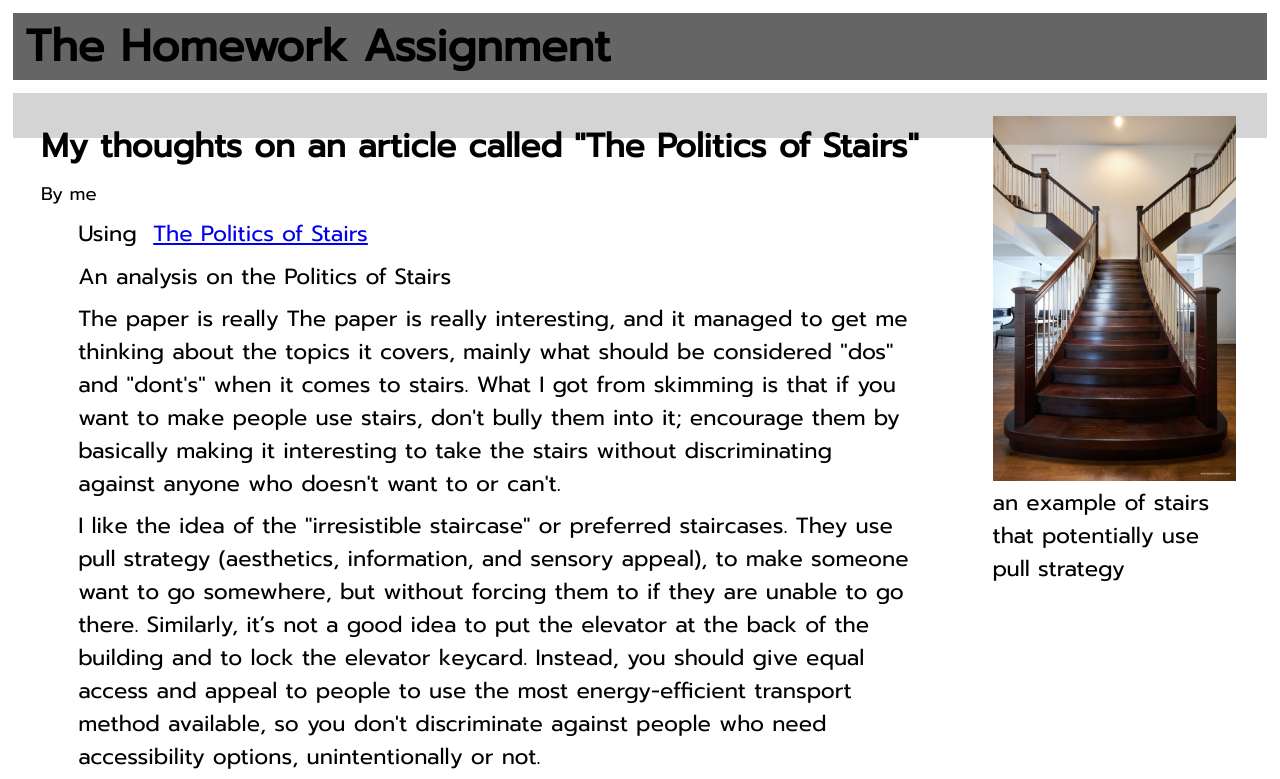
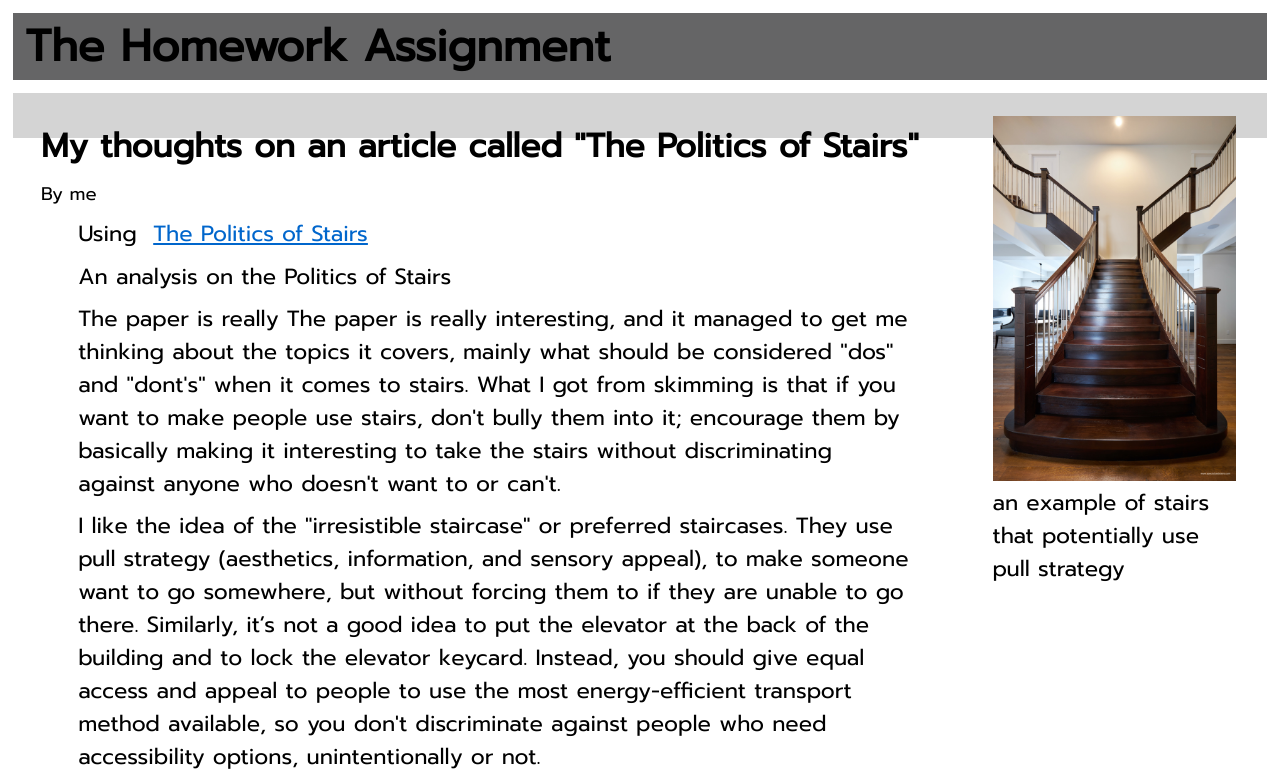
Before and after one commit to Ggboi1103/ggboi1103.github.io, a plain HTML site: page Final- Page 3.html in a window 1280 px wide. Shown: the top 779 px of the page. Drawn offline with Linux system fonts and the light colour scheme.

Commit message:
i love it when the thing works

```diff
--- a/Final- Page 3.html
+++ b/Final- Page 3.html
@@ -24,7 +24,7 @@
 			</h2>
 			<small>By me</small>
 		<p>
-			Using <a href= "https://sustainingaccess.wordpress.com/wp-content/uploads/2016/06/the-politics-of-stairs_j-keller_pdf.pdf">The Politics of Stairs</a>
+			Using <a href= "https://sustainingaccess.wordpress.com/wp-content/uploads/2016/06/the-politics-of-stairs_j-keller_pdf.pdf" class="delinquent">The Politics of Stairs</a>
 		</p>
 		<p>
 			An analysis on the Politics of Stairs
--- a/style.css
+++ b/style.css
@@ -49,6 +49,18 @@ li.nav a:hover{
 	color: 00ff00;
 }
 li.nav a:active{
+	color: 00bbff;
+}
+a:link{
+	color: #0066cc;
+}
+a:visited{
+	color: #7f00cc;
+}
+a:hover{
+	color: 00ff00;
+}
+a:active{
 	color: 00bbff;
 }
 @media (prefers-color-scheme: dark) {
```
